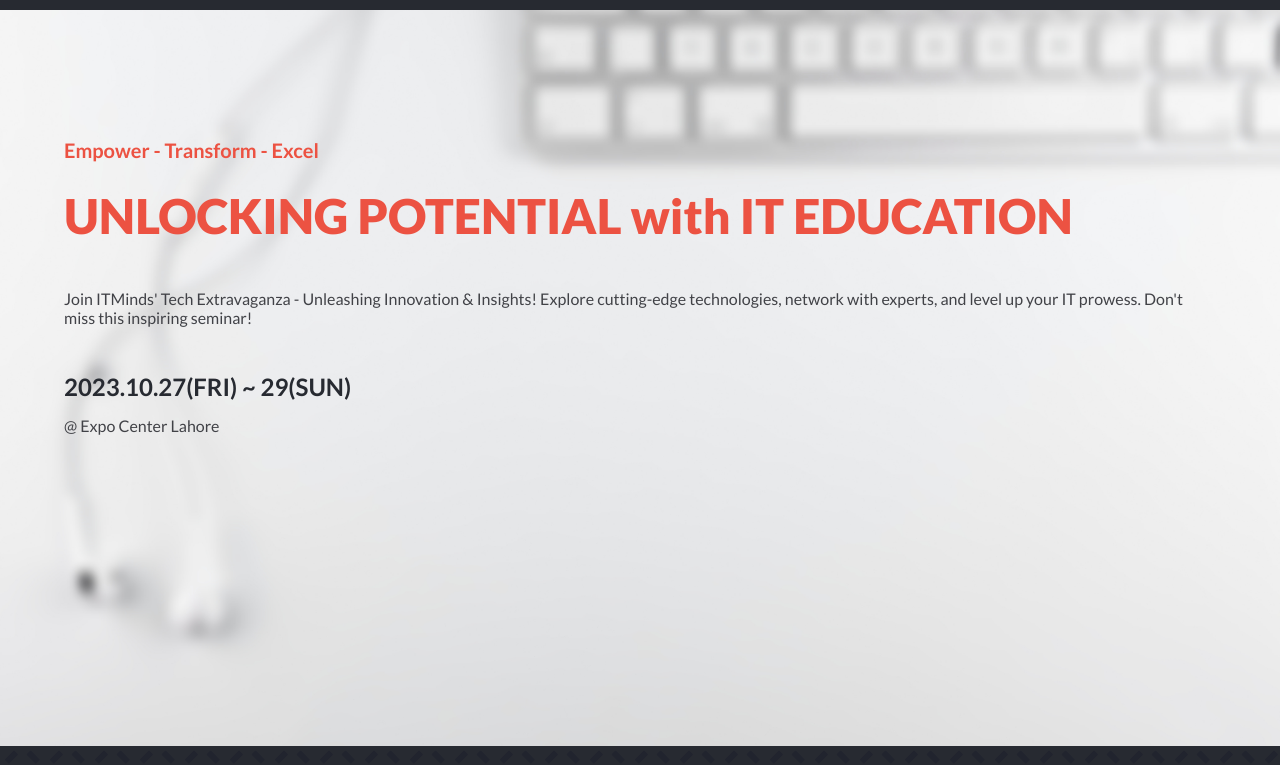
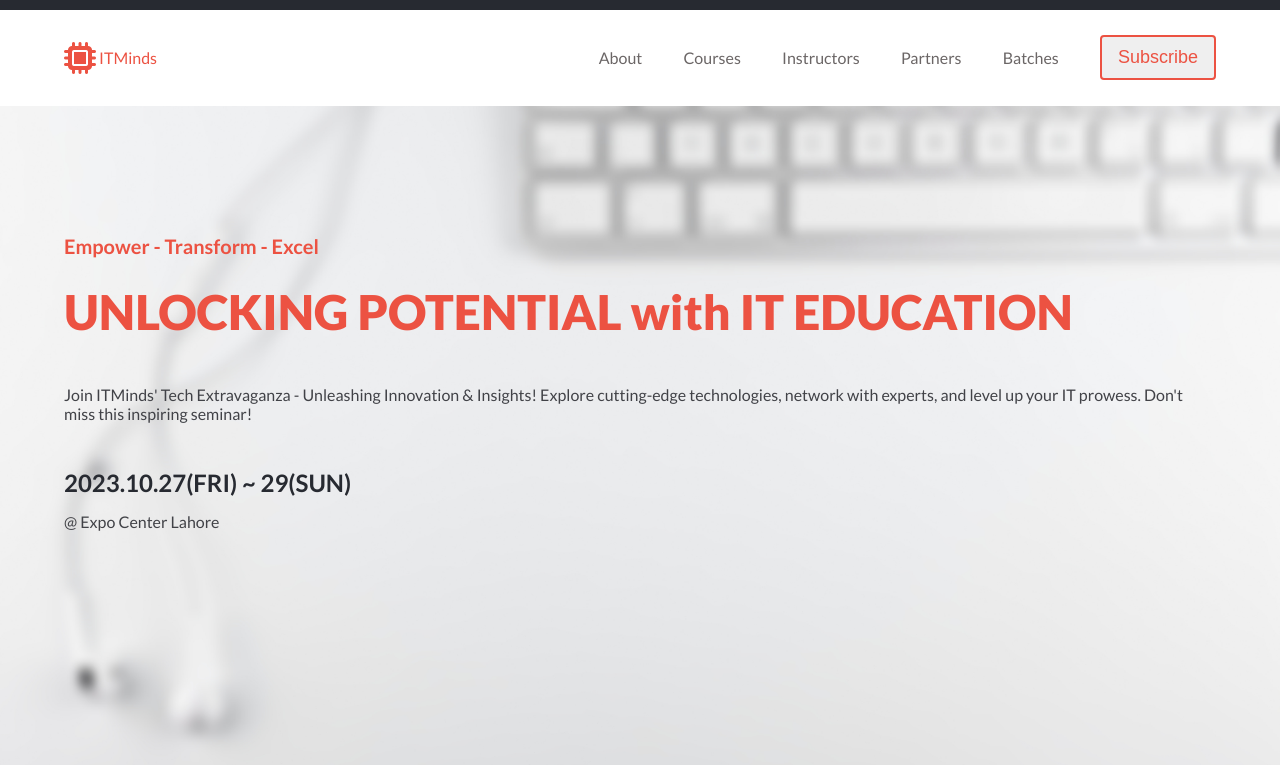
Before and after one commit to hamzaw9/ITMinds, a website: page index.html in a window 1280 px wide. Shown: the part 35-800 px from the top of the page. Drawn offline with Linux system fonts and the light colour scheme.

Commit message:
Enhance navbar with new styles and implement hover effect

```diff
--- a/style.css
+++ b/style.css
@@ -413,4 +413,51 @@
   .top-nav a:hover {
     color: #c96054;
   }
+
+  .logo {
+    display: block;
+    color: #ec5242;
+    width: 40%;
+  }
+
+  .navbar {
+    display: flex;
+    padding: 2% 5%;
+    align-items: center;
+    justify-content: space-between;
+  }
+
+  .nav-links {
+    display: flex;
+    align-items: center;
+    width: 100%;
+    justify-content: end;
+  }
+
+  .nav-links a {
+    color: #6b6666;
+    transition: color 1s, font-size 1s;
+  }
+
+  .nav-links a:hover {
+    color: #ec5242;
+    font-size: 18px;
+  }
+
+  .nav-links li {
+    margin-right: 5%;
+  }
+
+  .nav-links li:last-child {
+    margin-right: 0;
+  }
+
+  .subscribe-btn {
+    font-size: 18px;
+    color: #ec5242;
+    border: 2px solid #ec5242;
+    padding: 10px 16px;
+    border-radius: 4px;
+    transition: background-color 1s, color 1s;
+  }
 }
```
